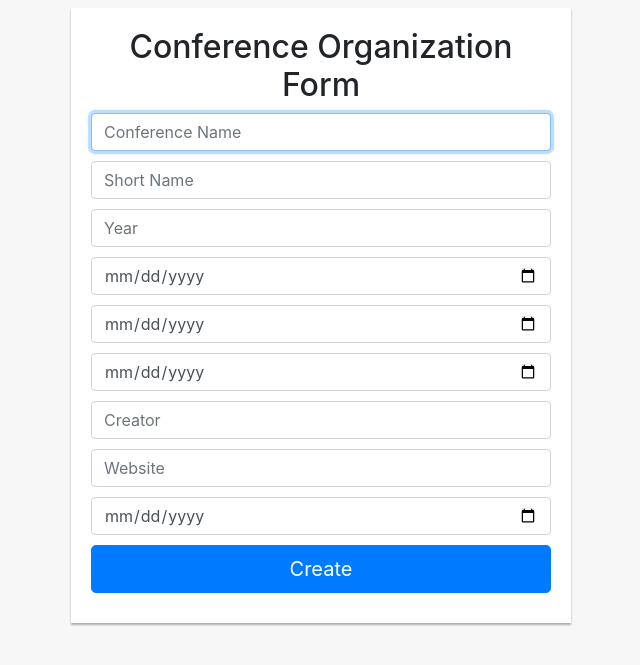
After one commit to ibahadiraltun/Bil372_Odev2_2, a Flask app: page /conference in a window 1280 px wide. The commit adds this page. Shown: the top 665 px of the page, without its empty margins (319-959 px from the left). Run offline with Flask 2, Linux system fonts and the light colour scheme; some libraries are stand-ins or nearby versions.

Commit message:
setup front end conference organization form

```diff
--- a/app.py
+++ b/app.py
@@ -3,7 +3,7 @@ from flask_sqlalchemy import SQLAlchemy
 import psycopg2
 
 app = Flask(__name__)
-app.config['SQLALCHEMY_DATABASE_URI'] = 'postgresql://ibahadiraltun:@localhost/bil372-hw2'
+app.config['SQLALCHEMY_DATABASE_URI'] = 'postgresql://postgres:@localhost/odev2'
 db=SQLAlchemy(app)
 
 user_requests = []
@@ -32,6 +32,9 @@ def signup():
 def main():
     return render_template('main.html', users = user_requests, confs = conf_requests)
 
+@app.route('/conference')
+def conference():
+    return render_template('conference.html')
 
 if __name__ == '__main__':
    app.run(debug = True)
--- /dev/null
+++ b/templates/conference.html
@@ -0,0 +1,77 @@
+{% extends "base.html" %}
+
+{% block head %}
+<style>
+.error {
+    font-size:18px;
+    color:#cc0000;
+    margin-top:30px
+}
+.form-group {
+    margin-bottom: 10px;
+}
+.conference-form {
+    width: 500px;
+    margin: 8px auto;
+    font-size: 15px;
+}
+.conference-form form {
+    margin-bottom: 10px;
+    background: #ffffff;
+    box-shadow: 0px 2px 2px rgba(0, 0, 0, 0.3);
+    padding: 20px;
+}
+.conference-form h2 {
+    margin: 0 0 5 5px;
+}
+
+body{
+    background: #f7f7f7;
+}
+</style>
+{%endblock%}
+
+{% block body %}
+<div class="conference text-center"> </div>
+<div class="conference-form">
+    <form action = "" method = "post" class="form-signin">
+        <h2 class="text-center">Conference Organization Form</h2>
+        <div class="form-group">
+            <input type="text" class="form-control" name="name" placeholder="Conference Name" required="required" autofocus >
+        </div>
+        <div class="form-group">
+            <input type="text" class="form-control" name="shortName" placeholder="Short Name" required="required">
+        </div>
+        <div class="form-group">
+            <input type="text" class="form-control" name="year" placeholder="Year" required="required" >
+        </div>
+
+        <div class="form-group">
+            <input type="date" class="form-control" name="start_date" placeholder="Start Date" required="required" >
+        </div>
+        <div class="form-group">
+            <input type="date" class="form-control" name="end_date" placeholder="End Date" required="required" >
+        </div>
+        <div class="form-group">
+            <input type="date" class="form-control" name="Deadline" placeholder="Submission Date" required="required" >
+        </div>
+        <div class="form-group">
+            <input type="integer" class="form-control" name="creator_user" placeholder="Creator" required="required" >
+        </div>
+
+        <div class="form-group">
+            <input type="url" class="form-control" name="website" placeholder="Website" required="required" >
+        </div>
+
+        <div class="form-group">
+            <input type="date" class="form-control" name="Creation_DateTime" placeholder="Creation Date" required="required" >
+        </div>
+        <div class="form-group">
+            <button type="submit" name="submit" class="btn btn-lg btn-primary btn-block">Create</button>
+        </div>
+
+    </form>
+
+</div>
+
+{%endblock%}
--- a/templates/login.html
+++ b/templates/login.html
@@ -45,5 +45,6 @@
     </form>
     <p class="text-center"><a href="/signup">Create an Account</a></p>
     <p class="text-center"><a href="/main">VIP</a></p>
+    <p class="text-center"><a href="/conference">Conference Organizations</a></p>
 </div>
 {% endblock %}
```
